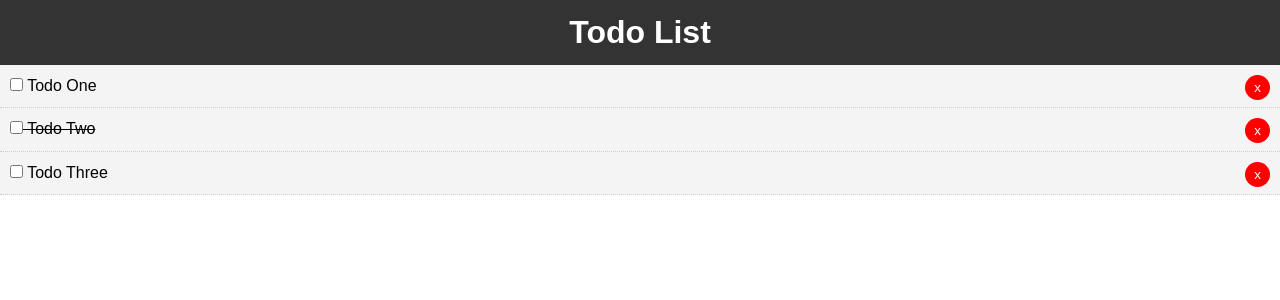
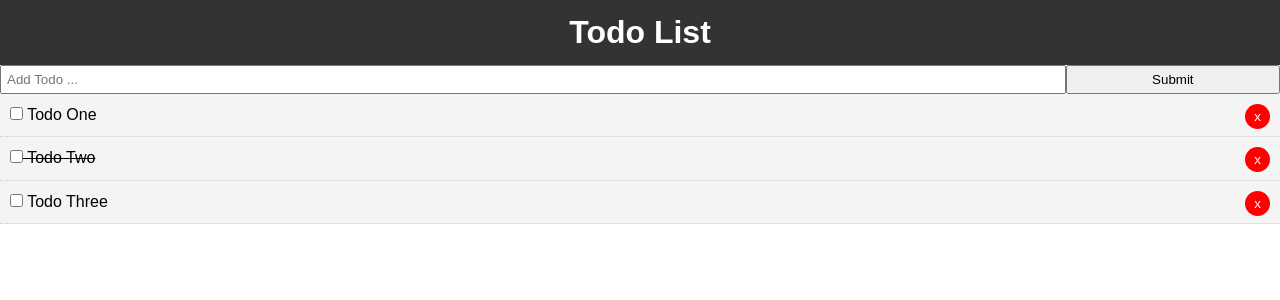
Before and after one commit to Iqbalaulia/todo-list-with-vue.js, a Vue app: page / in a window 1280 px wide. Shown: the top 300 px of the page. Built offline with nearby package versions, Linux system fonts and the light colour scheme.

Commit message:
input todo

```diff
--- a/src/App.vue
+++ b/src/App.vue
@@ -1,43 +1,45 @@
 <template>
   <div id="app">
-    <Header/>
-    <Todos  v-bind:todos="todos" v-on:del-todo="deleteTodo" />
+    <Header />
+    <AddTodo />
+    <Todos v-bind:todos="todos" v-on:del-todo="deleteTodo" />
   </div>
 </template>
 
 <script>
-import Header from './components/layout/Header'
-import Todos from './components/Todos';
+  import Header from './components/layout/Header'
+  import Todos from './components/Todos';
+  import AddTodo from './components/AddTodo';
 
   export default {
     name: 'app',
     components: {
       Header,
-      Todos
+      Todos,
+      AddTodo
     },
     data() {
       return {
-        todos:[
-          {
+        todos: [{
             id: 1,
             title: "Todo One",
-            complated:false
+            complated: false
           },
           {
-            id:2,
+            id: 2,
             title: "Todo Two",
             complated: true
           },
           {
-            id:3,
+            id: 3,
             title: "Todo Three",
             complated: false
           }
         ]
       }
     },
-    methods:{
-      deleteTodo(id){
+    methods: {
+      deleteTodo(id) {
         this.todos = this.todos.filter(todo => todo.id !== id);
       }
     }
--- /dev/null
+++ b/src/components/AddTodo.vue
@@ -0,0 +1,27 @@
+<template>
+    <div>
+        <form action="">
+            <input type="text" name="title" placeholder="Add Todo ...">
+            <input type="submit" value="Submit" class="btn">
+        </form>
+    </div>
+</template>
+
+<script>
+export default {
+    name:"AddTodo"
+}
+</script>
+
+<style scoped>
+    form{
+        display: flex;
+    }
+    input[type="text"]{
+        flex: 10;
+        padding: 5px;
+    }
+    input[type="submit"]{
+        flex: 2;
+    }
+</style>
```
